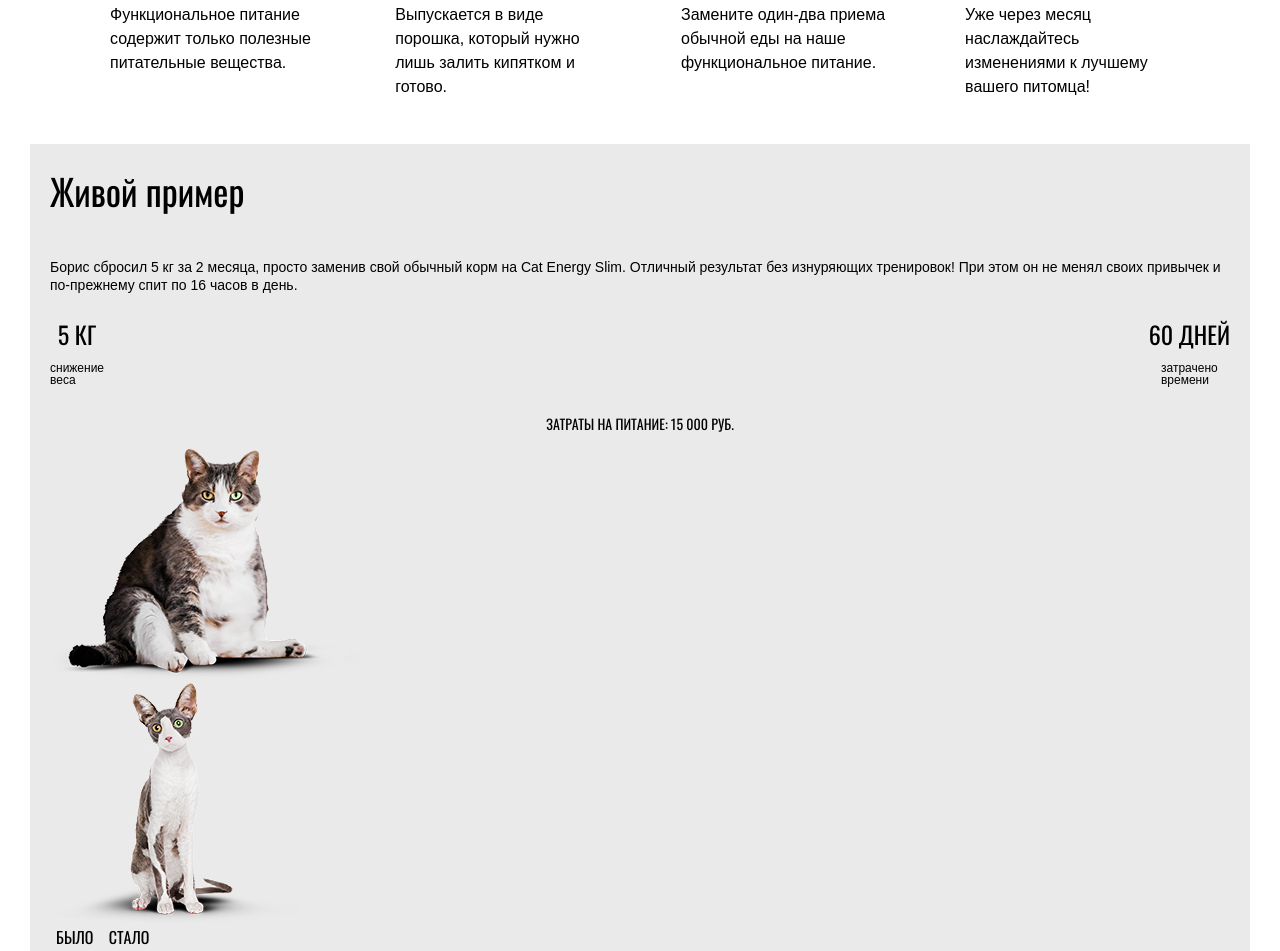
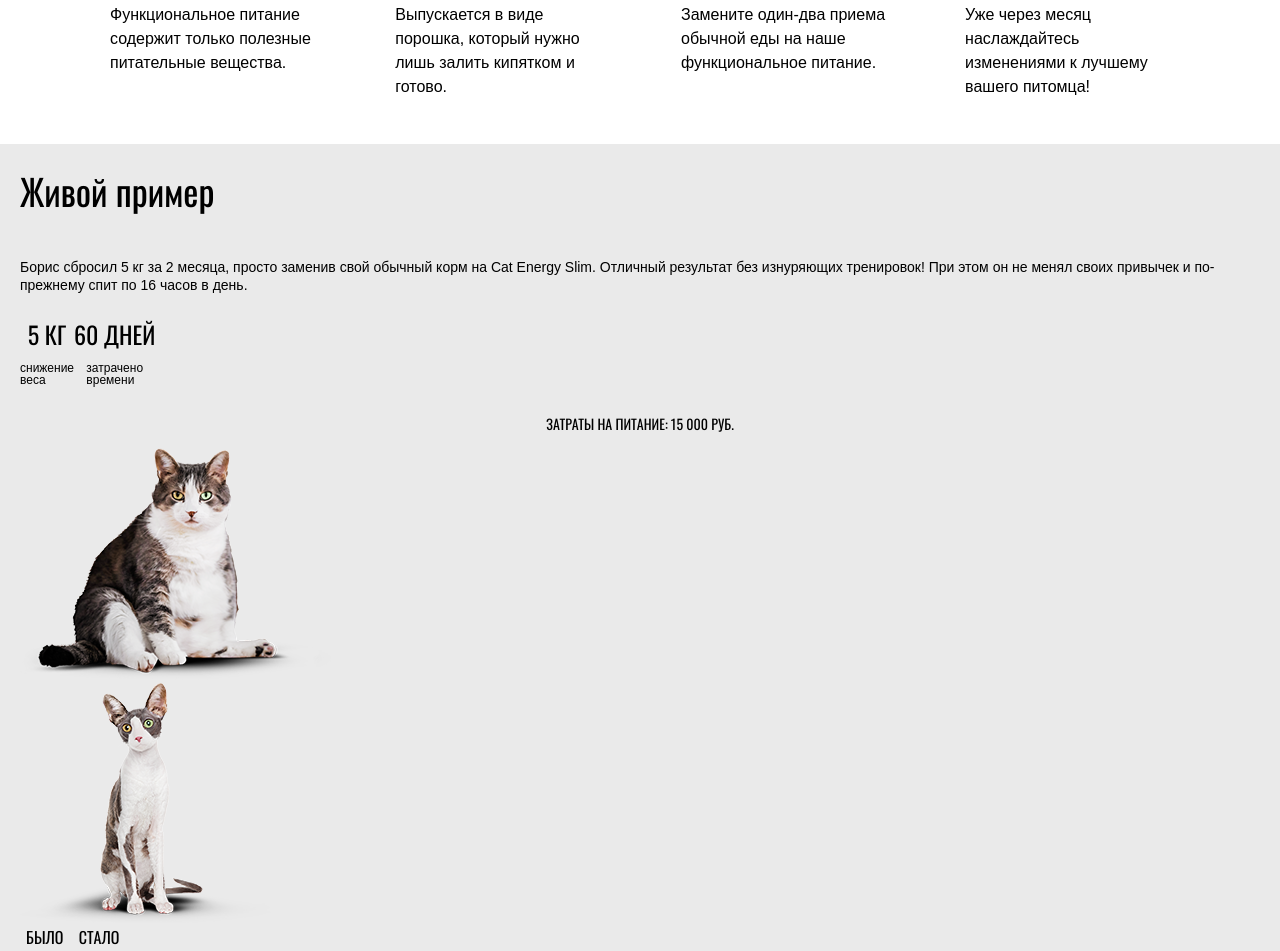
Before and after one commit to lynx-boop/1814839-cat-energy-23, a website: page source/index.html in a window 1280 px wide. Shown: the part 857-1808 px from the top of the page. Drawn offline with nearby package versions, Linux system fonts and the light colour scheme; files that its build step writes are made by us from their sources; files whose address does not match are found by name.

Commit message:
верстает резиновую сетку для блока пример
Signed-off-by: lynx-boop <shimukurumhi@gmail.com>

```diff
--- a/source/sass/blocks/example.scss
+++ b/source/sass/blocks/example.scss
@@ -2,6 +2,14 @@
   display: grid;
   background-color: $grey-200;
   padding: 27px 20px 25px 20px;
+
+  @media (min-width: $tablet-width) {
+    width: 100%;
+  }
+
+  @media (min-width: $desktop-width) {
+    width: 100%;
+  }
 }
 
 .example__title {
@@ -15,7 +23,19 @@
 .example__text--block {
   display: flex;
   justify-content: space-between;
+
+  @media (min-width: $tablet-width) {
+    justify-content: left;
+    row-gap: 45px;
+  }
+
+  @media (min-width: $desktop-width) {
+    justify-content: left;
+    row-gap: 45px;
+  }
 }
+
+//FIXME не понимаю, как сделать так, чтобы надпись "Затраты на питание....." была в одной строке с параметрами
 
 .example__text--main {
   font-family: $default-font;
```
Also changed, not shown: source/index.html (+1 -0 lines).
